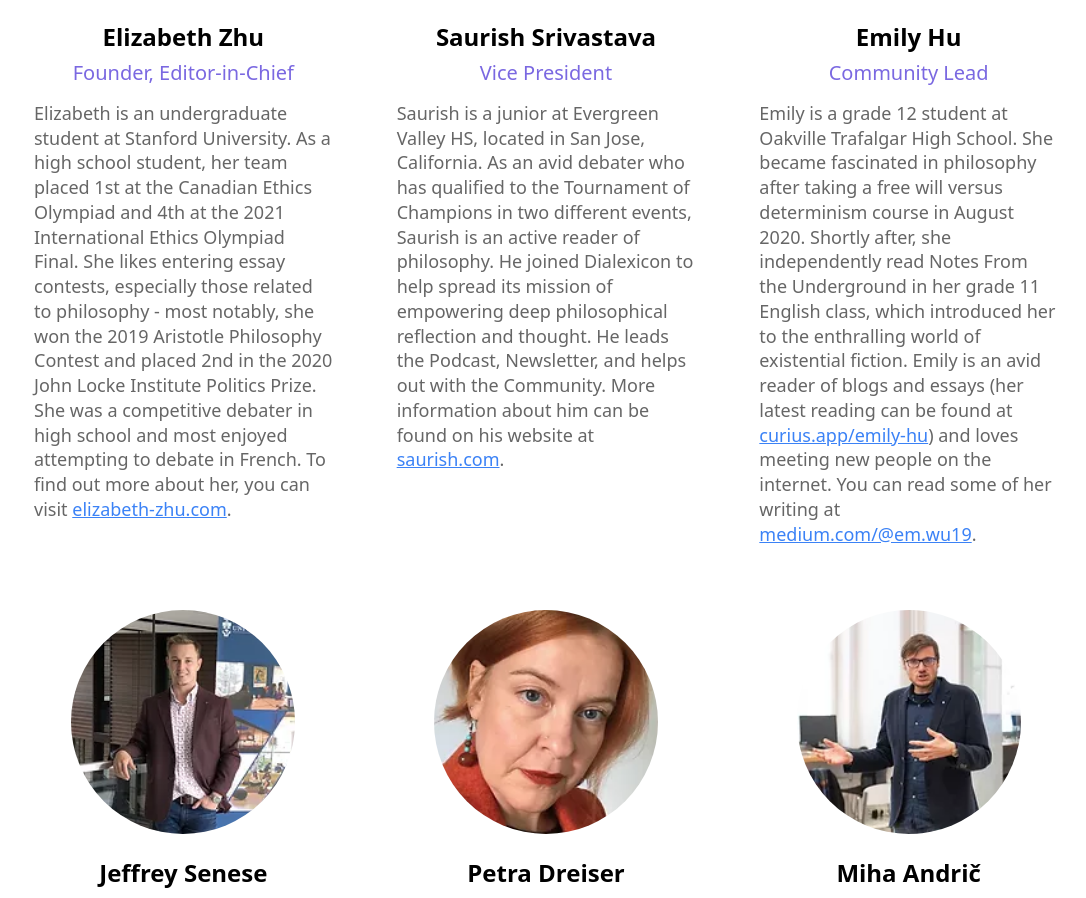
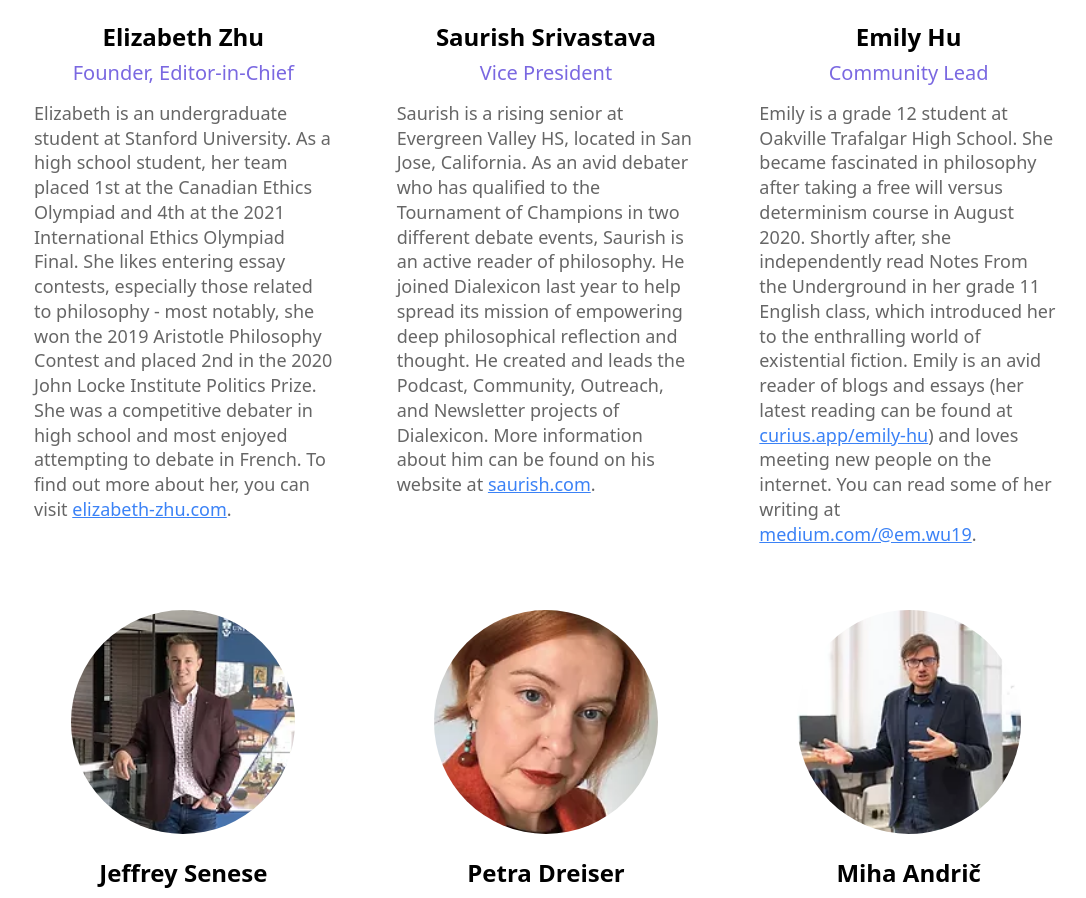
Before and after one commit to minor/dialexicon.org, a Next.js app: page /about in a window 1280 px wide. Shown: the part 3125-4023 px from the top of the page, without its empty margins (94-1180 px from the left). Built offline with nearby package versions, Linux system fonts and the light colour scheme.

Commit message:
update(about): saurish

```diff
--- a/pages/about.js
+++ b/pages/about.js
@@ -34,13 +34,13 @@ const board = [
     image: "/images/board/saurish.jpeg",
     bio: (
       <p>
-        Saurish is a junior at Evergreen Valley HS, located in San Jose,
+        Saurish is a rising senior at Evergreen Valley HS, located in San Jose,
         California. As an avid debater who has qualified to the Tournament of
-        Champions in two different events, Saurish is an active reader of
-        philosophy. He joined Dialexicon to help spread its mission of
-        empowering deep philosophical reflection and thought. He leads the
-        Podcast, Newsletter, and helps out with the Community. More information
-        about him can be found on his website at{" "}
+        Champions in two different debate events, Saurish is an active reader of
+        philosophy. He joined Dialexicon last year to help spread its mission of
+        empowering deep philosophical reflection and thought. He created and
+        leads the Podcast, Community, Outreach, and Newsletter projects of
+        Dialexicon. More information about him can be found on his website at{" "}
         <a className="text-blue-500 underline" href="https://saurish.com">
           saurish.com
         </a>
```
